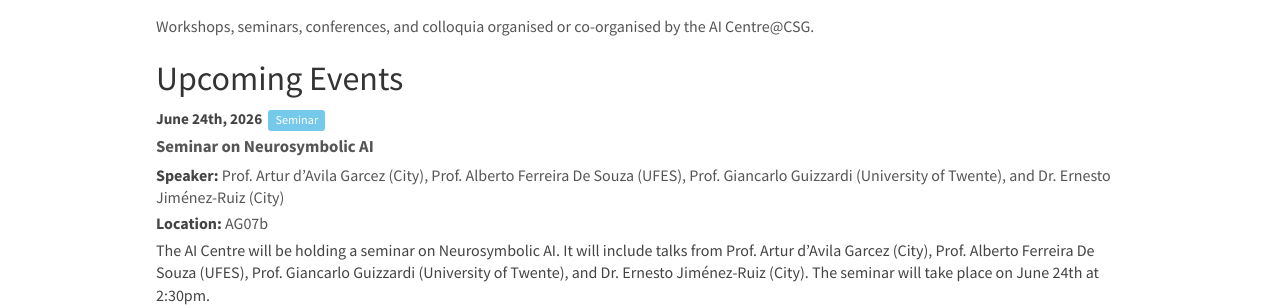
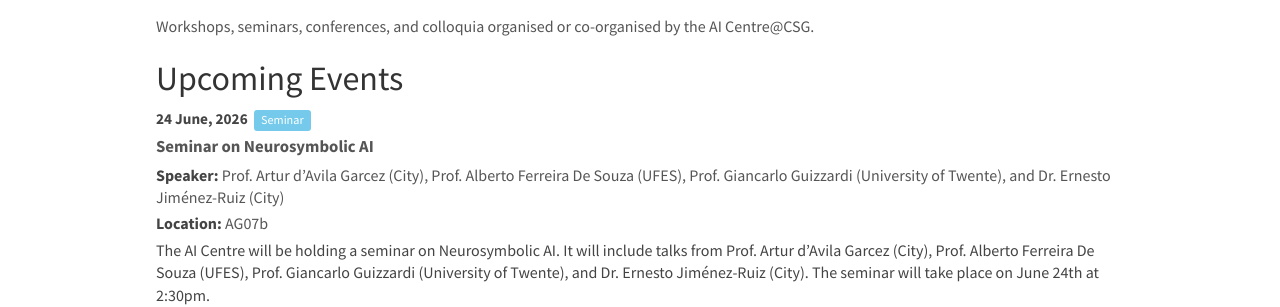
Before and after one commit to aicentre-csg/aicentre-csg.github.io, a Jekyll site: the page built from _pages/events.html, in a window 1280 px wide and 900 px high. Shown: the part 133-440 px from the top of the window. Built offline with Jekyll 4.4.1, drawn with Linux system fonts in a browser that asks for light colours; nearby versions of some CDN libraries.

Commit message:
Update event date format in events.yml

```diff
--- a/_data/events.yml
+++ b/_data/events.yml
@@ -16,7 +16,7 @@
   location: Room AG21, Northampton Square
   link: https://www.city.ac.uk
   description: A half-day workshop exploring AI applications in clinical decision support and medical imaging.
-- date: June 24th, 2026
+- date: 24 June, 2026
   title: Seminar on Neurosymbolic AI
   type: Seminar
   speaker: ' Prof. Artur d’Avila Garcez (City), Prof. Alberto Ferreira De Souza (UFES), Prof. Giancarlo Guizzardi (University of Twente), and Dr. Ernesto Jiménez-Ruiz (City)'
```
